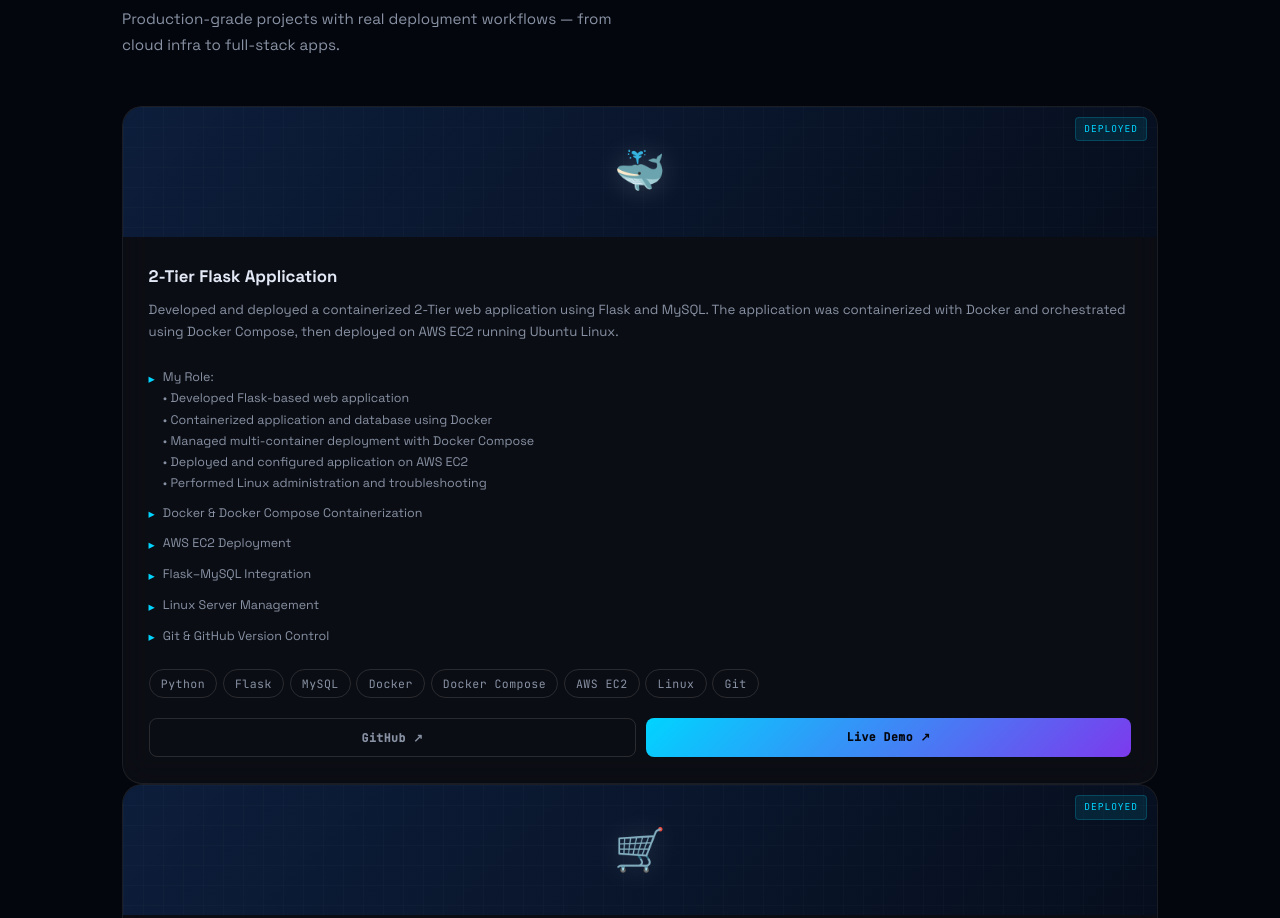
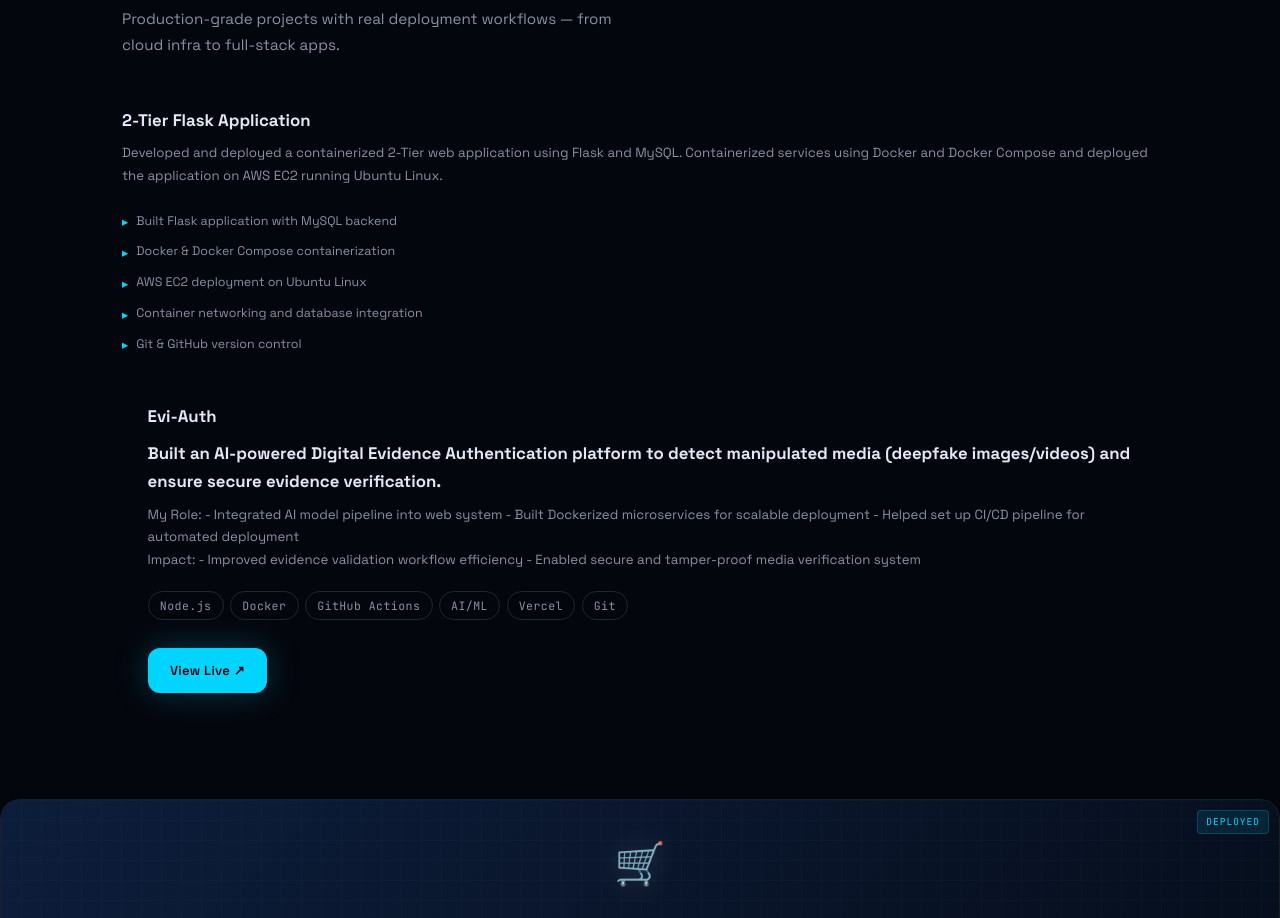
Before and after one commit to swatiparihar18/SwatiParihar_Portfolio, a plain HTML site: page pages/projects.html in a window 1280 px wide. Shown: the part 334-1252 px from the top of the page. Drawn offline with Linux system fonts and the light colour scheme.

Commit message:
Refactor project card details in projects.html
Updated project descriptions and details for clarity and conciseness.

```diff
--- a/pages/projects.html
+++ b/pages/projects.html
@@ -191,75 +191,26 @@
 
 
       <!-- PROJECTS GRID -->
-       <!-- 2-Tier Flask Application -->
-<div class="project-card reveal" style="transition-delay:.05s">
-  <div class="pc-header">
-    <div class="pc-header-bg" style="background:linear-gradient(135deg,#0d2040,#060f1e)"></div>
-    <div class="pc-grid-overlay"></div>
-    <div class="pc-icon">🐳</div>
-    <div class="pc-status status-done">Deployed</div>
-  </div>
+      <div class="pc-title">2-Tier Flask Application</div>
 
-  <div class="pc-body">
-    <div class="pc-title">2-Tier Flask Application</div>
-
-    <div class="pc-desc">
-      Developed and deployed a containerized 2-Tier web application using Flask and MySQL.
-      The application was containerized with Docker and orchestrated using Docker Compose,
-      then deployed on AWS EC2 running Ubuntu Linux.
-    </div>
-
-    <div class="pc-details">
-      <div class="pc-detail-item">
-        My Role:
-        <br>• Developed Flask-based web application
-        <br>• Containerized application and database using Docker
-        <br>• Managed multi-container deployment with Docker Compose
-        <br>• Deployed and configured application on AWS EC2
-        <br>• Performed Linux administration and troubleshooting
-      </div>
-
-      <div class="pc-detail-item">Docker & Docker Compose Containerization</div>
-      <div class="pc-detail-item">AWS EC2 Deployment</div>
-      <div class="pc-detail-item">Flask–MySQL Integration</div>
-      <div class="pc-detail-item">Linux Server Management</div>
-      <div class="pc-detail-item">Git & GitHub Version Control</div>
-    </div>
-
-    <div class="pc-tags">
-      <span class="tag">Python</span>
-      <span class="tag">Flask</span>
-      <span class="tag">MySQL</span>
-      <span class="tag">Docker</span>
-      <span class="tag">Docker Compose</span>
-      <span class="tag">AWS EC2</span>
-      <span class="tag">Linux</span>
-      <span class="tag">Git</span>
-    </div>
-
-    <div class="pc-links">
-      <a href="https://github.com/swatiparihar18/2-tier-Flask-app"
-         target="_blank"
-         class="proj-btn proj-gh">GitHub ↗</a>
-
-      <a href="http://13.60.190.11:5000/"
-         target="_blank"
-         class="proj-btn proj-live">Live Demo ↗</a>
-    </div>
-  </div>
+<div class="pc-desc">
+  Developed and deployed a containerized 2-Tier web application using Flask and MySQL.
+  Containerized services using Docker and Docker Compose and deployed the application
+  on AWS EC2 running Ubuntu Linux.
 </div>
 
-      <div class="project-card reveal" style="transition-delay:.05s">
-          <div class="pc-header">
-            <div class="pc-header-bg" style="background:linear-gradient(135deg,#0d2040,#060f1e)"></div>
-            <div class="pc-grid-overlay"></div>
-            <div class="pc-icon">🛒</div>
-            <div class="pc-status status-done">Deployed</div>
-          </div>
+<div class="pc-details">
+  <div class="pc-detail-item">Built Flask application with MySQL backend</div>
+  <div class="pc-detail-item">Docker & Docker Compose containerization</div>
+  <div class="pc-detail-item">AWS EC2 deployment on Ubuntu Linux</div>
+  <div class="pc-detail-item">Container networking and database integration</div>
+  <div class="pc-detail-item">Git & GitHub version control</div>
+</div>
+      <!-- Evi - Auth -->
           <div class="pc-body">
             <div class="pc-title">Evi-Auth</div>
-            <div class="fp-title">Built an AI-powered Digital Evidence Authentication platform to detect manipulated media (deepfake images/videos) and ensure secure evidence verification.</div>
-            <div class="fp-desc">My Role:
+            <div class="pc-title">Built an AI-powered Digital Evidence Authentication platform to detect manipulated media (deepfake images/videos) and ensure secure evidence verification.</div>
+            <div class="pc-desc">My Role:
 - Integrated AI model pipeline into web system
 - Built Dockerized microservices for scalable deployment
 - Helped set up CI/CD pipeline for automated deployment
```
